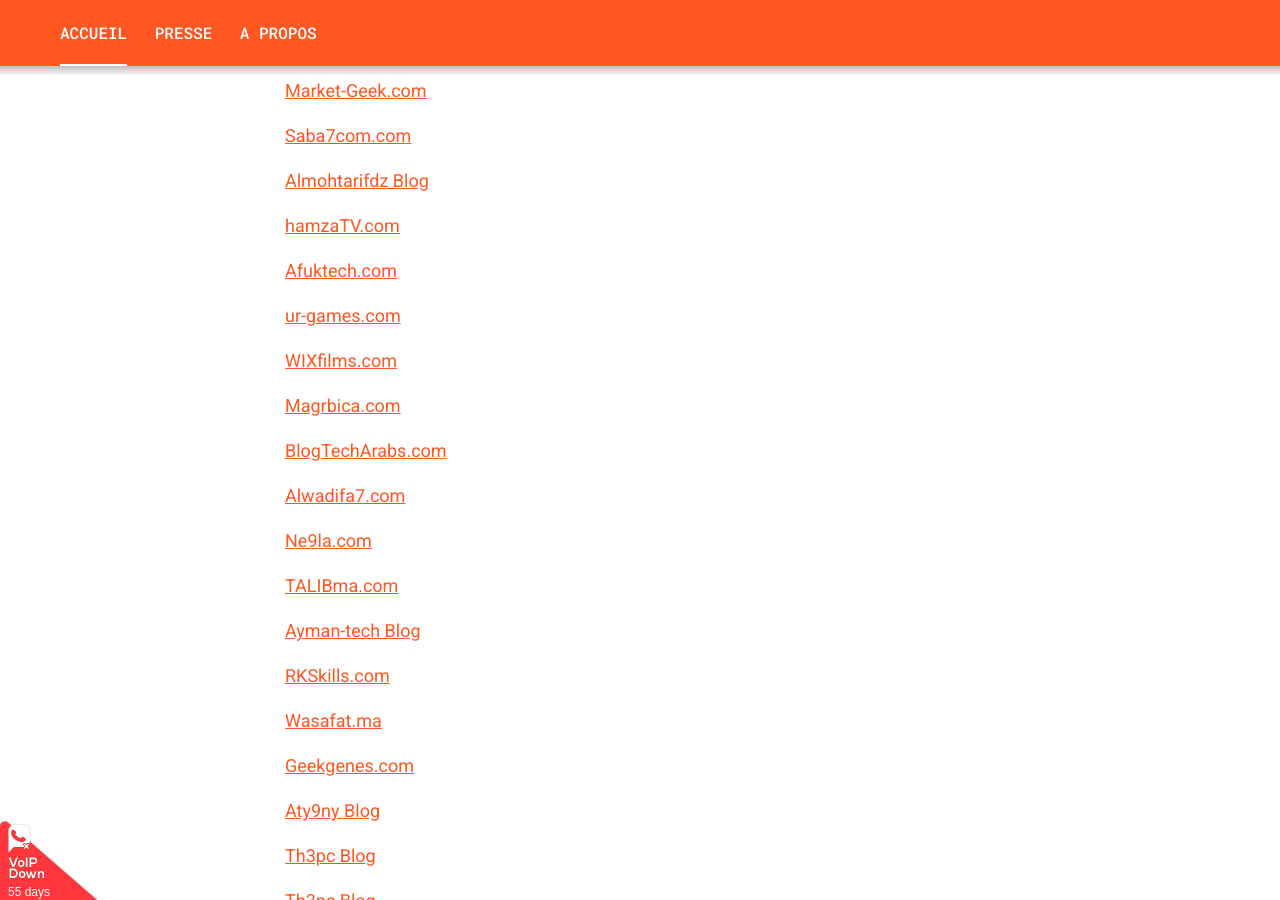
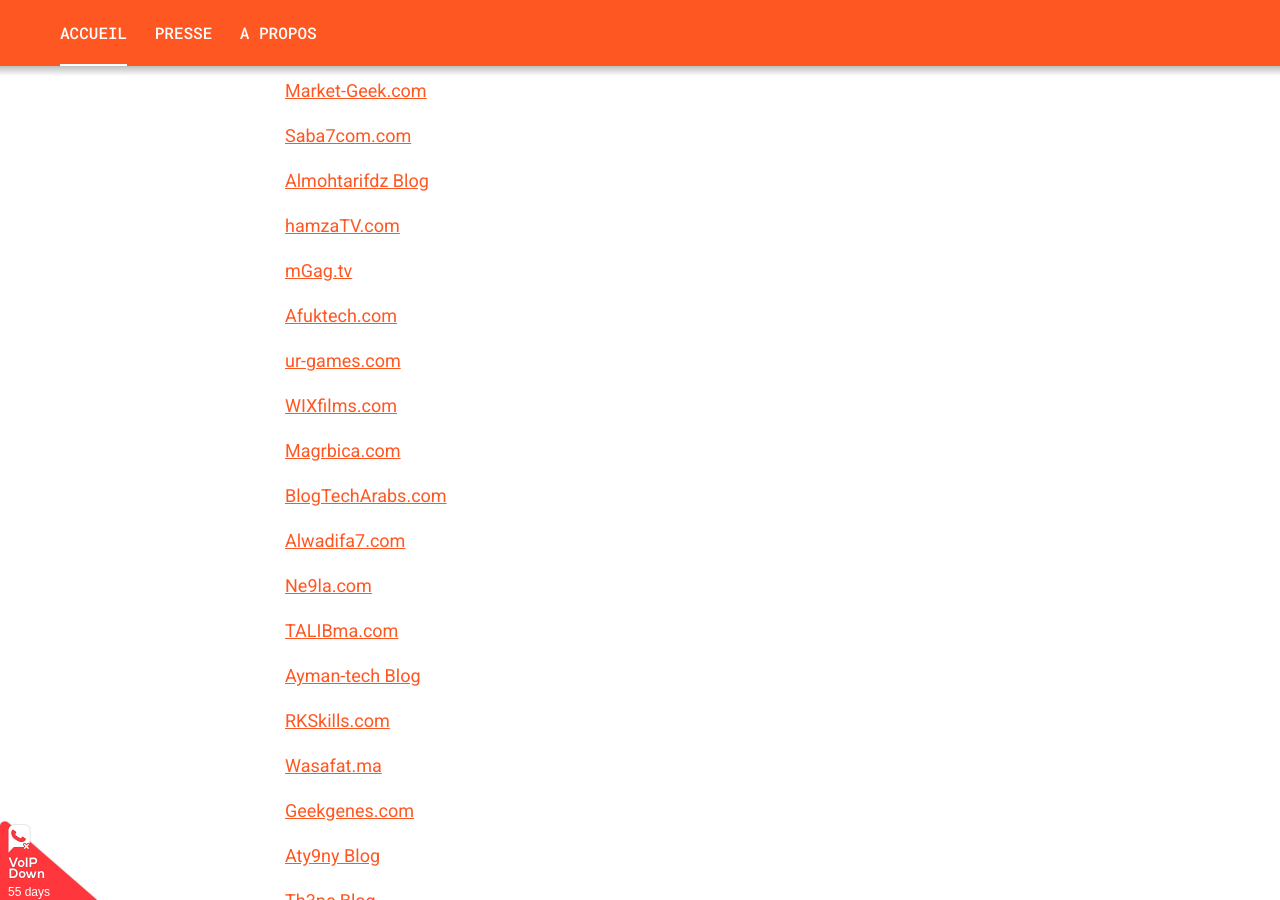
Before and after one commit to VoIPDown/voipdown.github.io, a Jekyll site: the page built from index.markdown, in a window 1280 px wide and 900 px high, scrolled down 6279 px. Built offline with Jekyll 4.4.1, drawn with Linux system fonts in a browser that asks for light colours.

Commit message:
Add new supporter.

```diff
--- a/_data/supporters.yml
+++ b/_data/supporters.yml
@@ -353,6 +353,10 @@
   link: http://www.hamzatv.com/
   type: blog
 
+- name: mGag.tv
+  link: http://mgag.tv
+  type: blog
+
 - name: Afuktech.com
   link: http://www.afuktech.com
   type: blog
```
